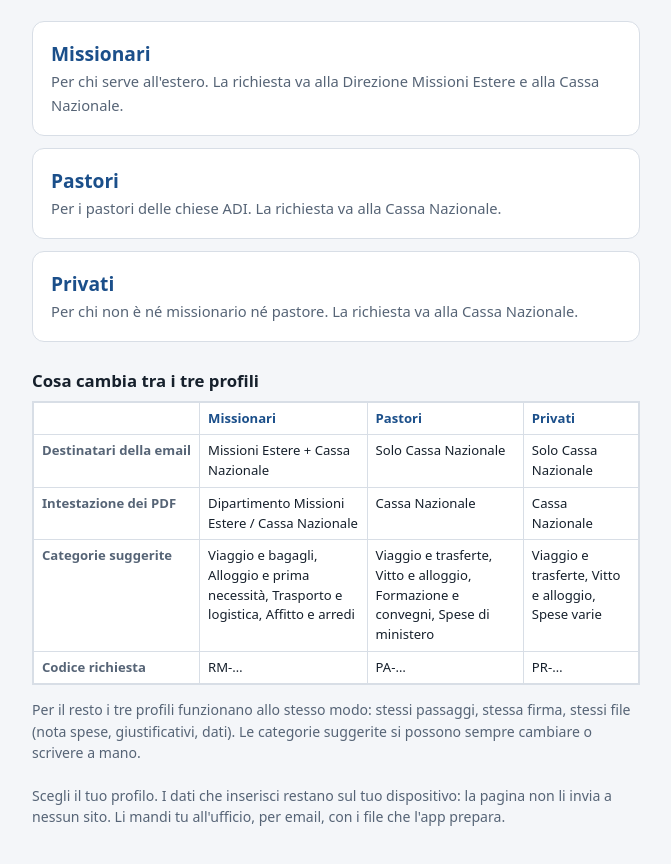
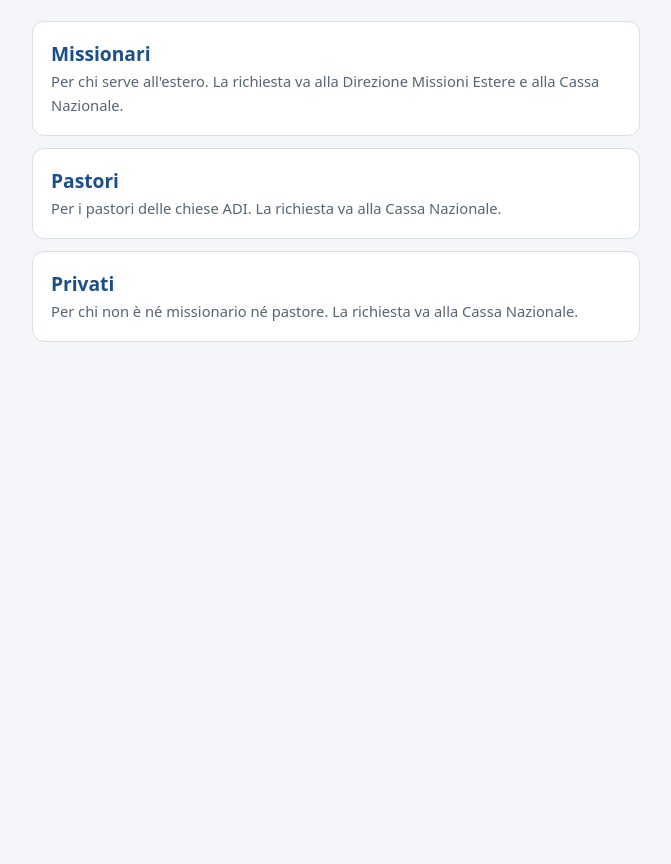
Before and after one commit to adi-cassa-nazionale/rimborsi, a plain HTML site: page index.html in a window 1280 px wide. Shown: the part 196-1060 px from the top of the page, without its empty margins (304-975 px from the left). After the commit the page ends 800 px from the top, so only its background shows below. Drawn offline with Linux system fonts and the light colour scheme.

Commit message:
Add files via upload

```diff
--- a/index.html
+++ b/index.html
@@ -7,12 +7,4 @@ p.n{color:var(--mu);font-size:.88rem;margin-top:22px}h2{font-size:1.05rem;margin
 <a class="c" href="missionari/"><b>Missionari</b><span>Per chi serve all'estero. La richiesta va alla Direzione Missioni Estere e alla Cassa Nazionale.</span></a>
 <a class="c" href="pastori/"><b>Pastori</b><span>Per i pastori delle chiese ADI. La richiesta va alla Cassa Nazionale.</span></a>
 <a class="c" href="privati/"><b>Privati</b><span>Per chi non è né missionario né pastore. La richiesta va alla Cassa Nazionale.</span></a>
-<h2>Cosa cambia tra i tre profili</h2>
-<table><thead><tr><th></th><th>Missionari</th><th>Pastori</th><th>Privati</th></tr></thead><tbody>
-<tr><th>Destinatari della email</th><td>Missioni Estere + Cassa Nazionale</td><td>Solo Cassa Nazionale</td><td>Solo Cassa Nazionale</td></tr>
-<tr><th>Intestazione dei PDF</th><td>Dipartimento Missioni Estere / Cassa Nazionale</td><td>Cassa Nazionale</td><td>Cassa Nazionale</td></tr>
-<tr><th>Categorie suggerite</th><td>Viaggio e bagagli, Alloggio e prima necessità, Trasporto e logistica, Affitto e arredi</td><td>Viaggio e trasferte, Vitto e alloggio, Formazione e convegni, Spese di ministero</td><td>Viaggio e trasferte, Vitto e alloggio, Spese varie</td></tr>
-<tr><th>Codice richiesta</th><td>RM-…</td><td>PA-…</td><td>PR-…</td></tr>
-</tbody></table>
-<p class="n2">Per il resto i tre profili funzionano allo stesso modo: stessi passaggi, stessa firma, stessi file (nota spese, giustificativi, dati). Le categorie suggerite si possono sempre cambiare o scrivere a mano.</p>
-<p class="n">Scegli il tuo profilo. I dati che inserisci restano sul tuo dispositivo: la pagina non li invia a nessun sito. Li mandi tu all'ufficio, per email, con i file che l'app prepara.</p></main></body></html>
+</main></body></html>
```
